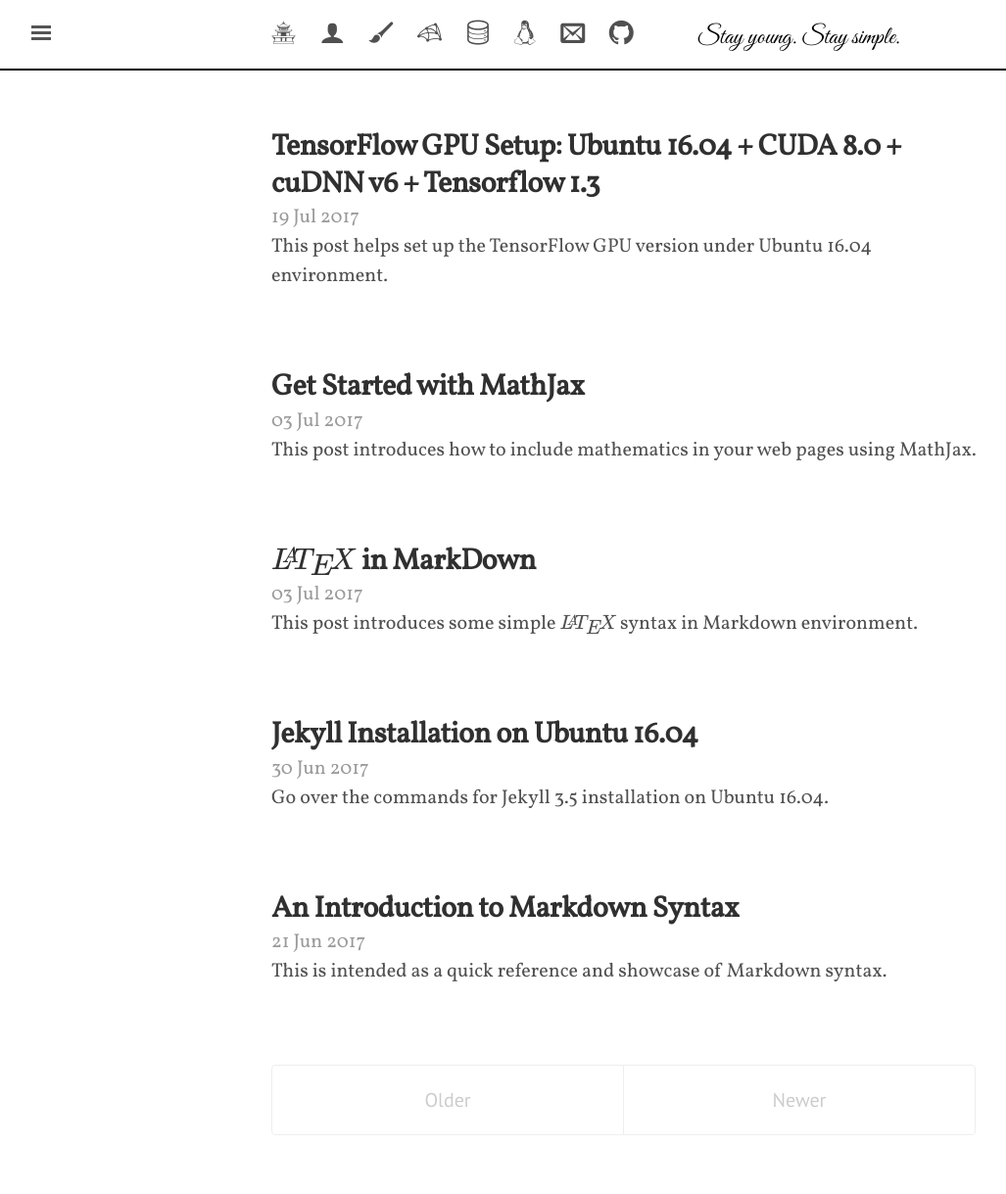
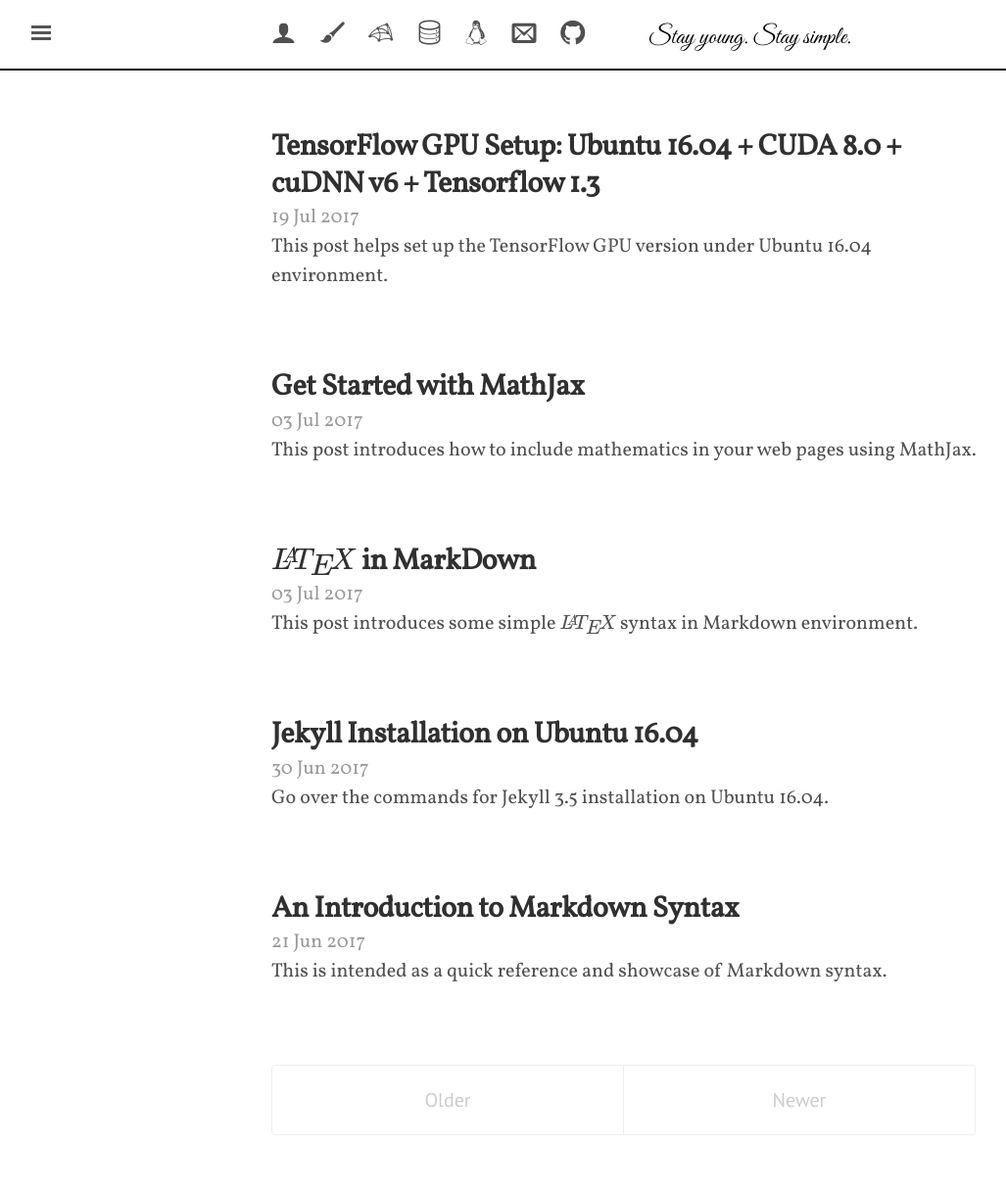
Before and after one commit to shevapato2008/myBlog, a Jekyll site: the page built from index.html, in a window 1280 px wide. Shown: the whole page at 98% size, without its empty margins (3-1030 px from the left). Built offline with Jekyll 4.4.1, drawn with Linux system fonts in a browser that asks for light colours; nearby versions of some CDN libraries; some web fonts are replaced; formulas are drawn with MathJax 3; the list of posts is cut into pages by our own code.

Commit message:
Remove the redundant 'Home' tab.

```diff
--- a/_layouts/default.html
+++ b/_layouts/default.html
@@ -13,7 +13,6 @@
       <div class="masthead">
         <div class="container">
           <h3 class="masthead-title">
-            <a class="icon-text" href="{{site.baseurl}}/" title="Home"><i class="mastheadicon icomoon-home"></i></a>
             <a class="icon-text" href="{{site.baseurl}}/about" title="About"><i class="mastheadicon icomoon-user"></i></a>
             <a class="icon-text" href="{{site.baseurl}}/" title="Blog"><i class="mastheadicon icomoon-blog4"></i></a>
             <a class="icon-text" href="{{site.baseurl}}/algorithms" title="Algorithms"><i class="mastheadicon icomoon-algorithm"></i></a>
```
